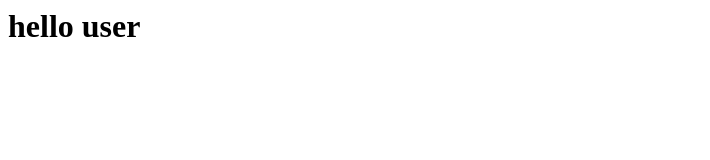
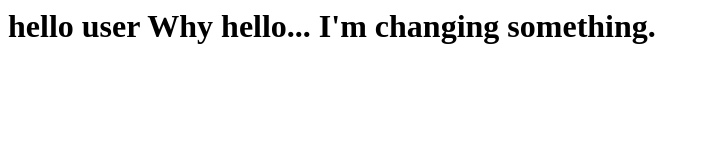
Before and after one commit to cchelsis/gitpractice, a plain HTML site: page index.html in a window 1280 px wide. Shown: the whole page, without its empty margins (0-710 px from the left). Drawn offline with Linux system fonts and the light colour scheme.

Commit message:
Updated h1 tag
I added "Why hello... I'm changing something."

```diff
--- a/index.html
+++ b/index.html
@@ -1,4 +1,4 @@
 <h1>
     hello user
-
+    Why hello... I'm changing something.
 </h1>
```
